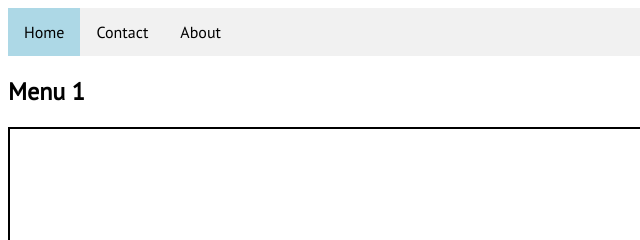
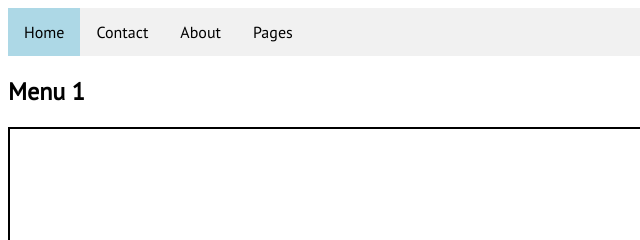
Before and after one commit to AssouaAlbert/100-HTML-NavigationMenus, a website built with webpack: page index.html in a window 1280 px wide. Shown: the top 240 px of the page, 0-640 px from the left. Built offline with nearby package versions, Linux system fonts and the light colour scheme; a script that the page names is missing.

Commit message:
Added Page

```diff
--- a/index.html
+++ b/index.html
@@ -19,6 +19,7 @@
               <li><a class="active" href="#" accesskey="h">Home</a></li>
               <li><a href="#" accesskey="c">Contact</a></li>
               <li><a href="#" accesskey="a">About</a></li>
+              <li><a href="./resources/pages/page1.html" accesskey="a" >Pages</a></li>
             </ul>
           </nav>
     </header>
```
